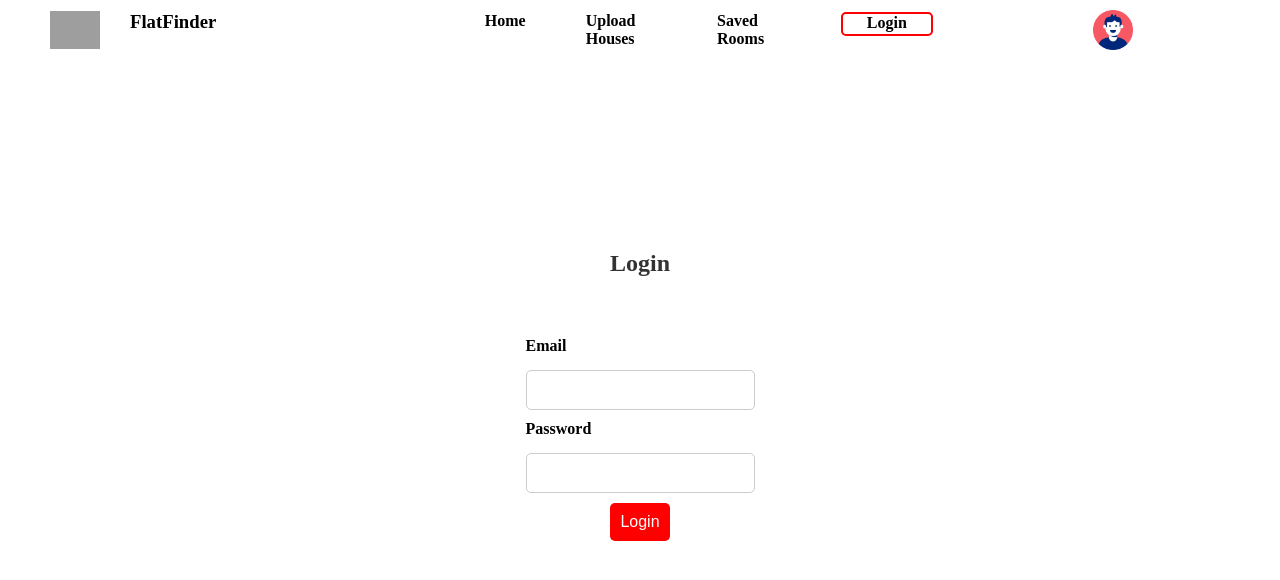
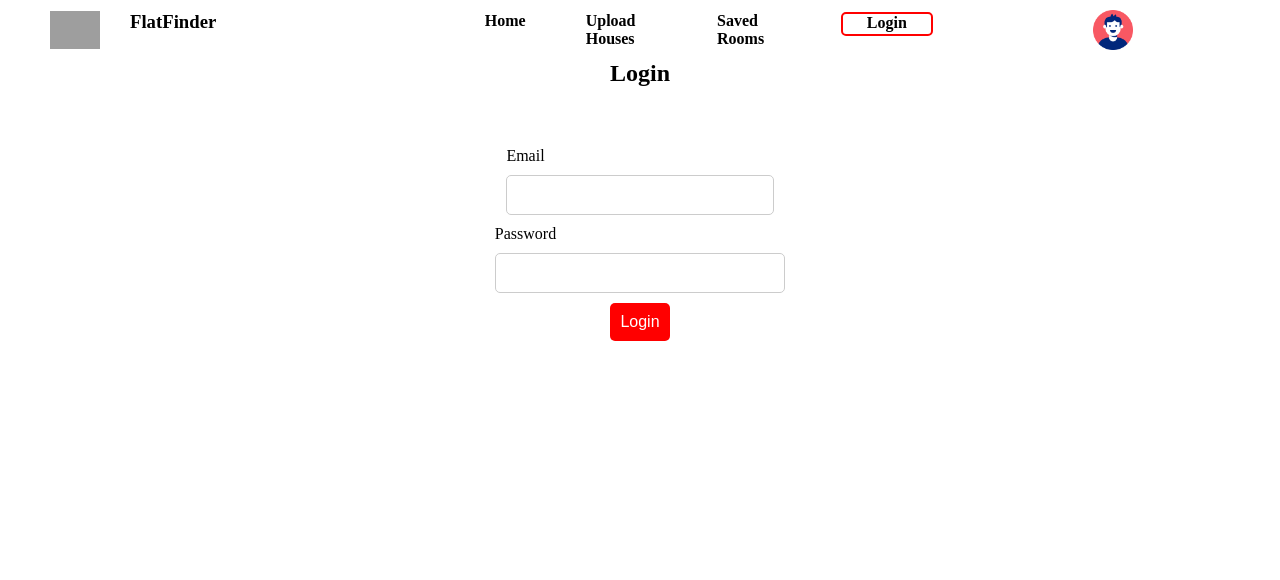
Before and after one commit to satish12211328/Real-estate-web-site, a React (Vite) app in the folder reactcapproject/real-estatefrontend/: page /Login in a window 1280 px wide. Shown: the top 580 px of the page. Built offline with nearby package versions, Linux system fonts and the light colour scheme; grey boxes are pictures that could not be loaded.

Commit message:
Update Singnup.css

```diff
--- a/reactcapproject/real-estatefrontend/src/Loginforms/Singnup.css
+++ b/reactcapproject/real-estatefrontend/src/Loginforms/Singnup.css
@@ -1,60 +1,85 @@
+* {
+  margin: 0;
+  padding: 0;
+  box-sizing: border-box;
+}
+
+.img-background {
+  height: 100vh;
+  background-image: url(../Images/singup.jpg);
+  background-repeat: no-repeat;
+  background-size: cover;
+  display: flex;
+  justify-content: center;
+  align-items: center;
+  position: relative;
+}
 
 .bg-container {
-    background: #fff;
+  background-color: rgba(255, 255, 255, 0.8);
+  padding: 20px;
   border-radius: 10px;
-    padding: 40px;
   box-shadow: 0 4px 10px rgba(0, 0, 0, 0.1);
+  width: 100%;
   max-width: 400px;
-    width: 100%;
+  position: relative;
+  display: flex;
+  flex-direction: column;
+  justify-content: flex-start;
 }
 
 h2 {
   text-align: center;
-    margin-bottom: 20px;
-    color: #333;
+  margin: 0;
+  color: black;
+  font-size: 24px;
 }
 
-  .form-group {
-    margin-bottom: 15px;
+.form-group #username{
+  width: 90%;
+}
+#email{
+  width: 90%;
+  margin-right: 30px;
+}
+#password{
+  width: 90%;
+}
+#confirmPassword{
+  width: 76%;
+  margin-left: 28px;
 }
 
-  label {
-    font-weight: bold;
-    display: block;
-    margin-bottom: 5px;
+.form-group #username{
+  width: 90%;
 }
 
-  input {
-    width: 100%;
-    padding: 10px;
-    border: 1px solid #ccc;
-    border-radius: 5px;
+.form-group #username{
+  width: 90%;
 }
 
-  input:focus {
-    border-color: red;
-    outline: none;
+.form-group #username{
+  width: 90%;
 }
+
 
 .btn {
   width: 100%;
   padding: 10px;
-    border: none;
+  background-color: #333;
+  color: #fff;
   border-radius: 5px;
-    background: #333;
-    color: #fff;
   cursor: pointer;
-    transition: background 0.3s;
+  margin-top: 10px;
 }
 
 .btn:hover {
-    background: #555;
+  background-color: #555;
 }
 
-  .invalid-feedback {
-    color: red;
-    font-size: 12px;
-    margin-top: 5px;
+.text-center p {
+  margin-top: 10px;
+  margin-bottom: 0;
 }
 
 .text-center p a {
@@ -65,3 +90,7 @@
 .text-center p a:hover {
   text-decoration: underline;
 }
+
+.form-group {
+  margin-bottom: 15px;
+}
```
Lines whose indentation alone changed are shown as unchanged.
